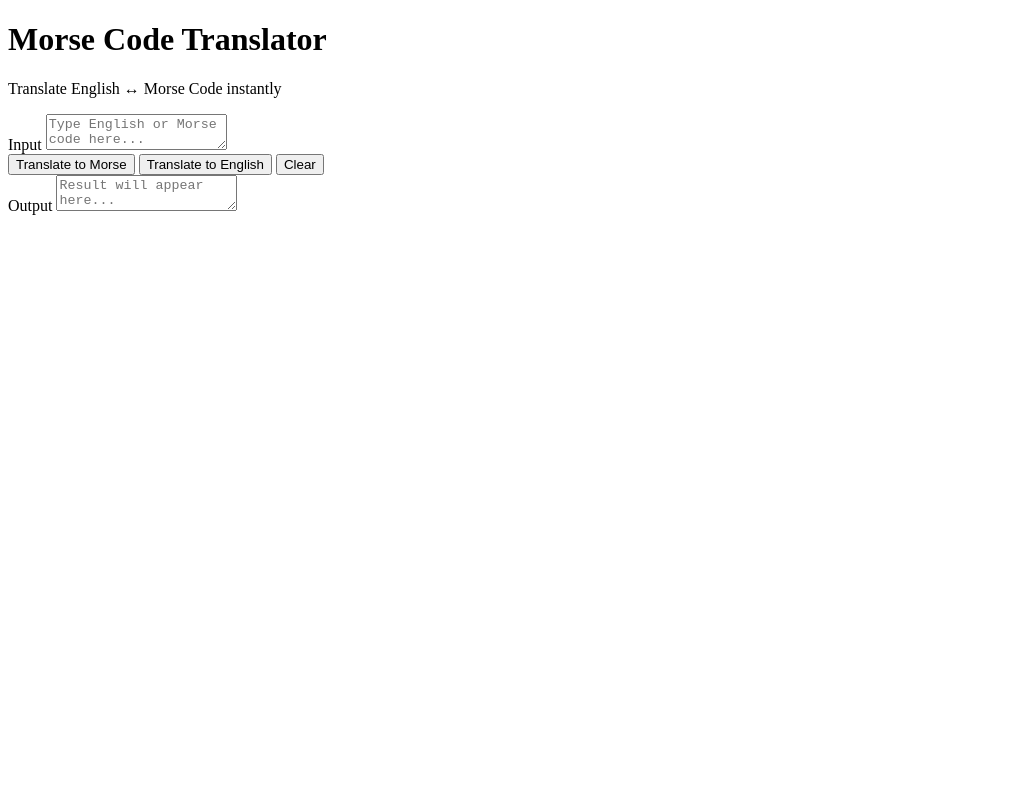
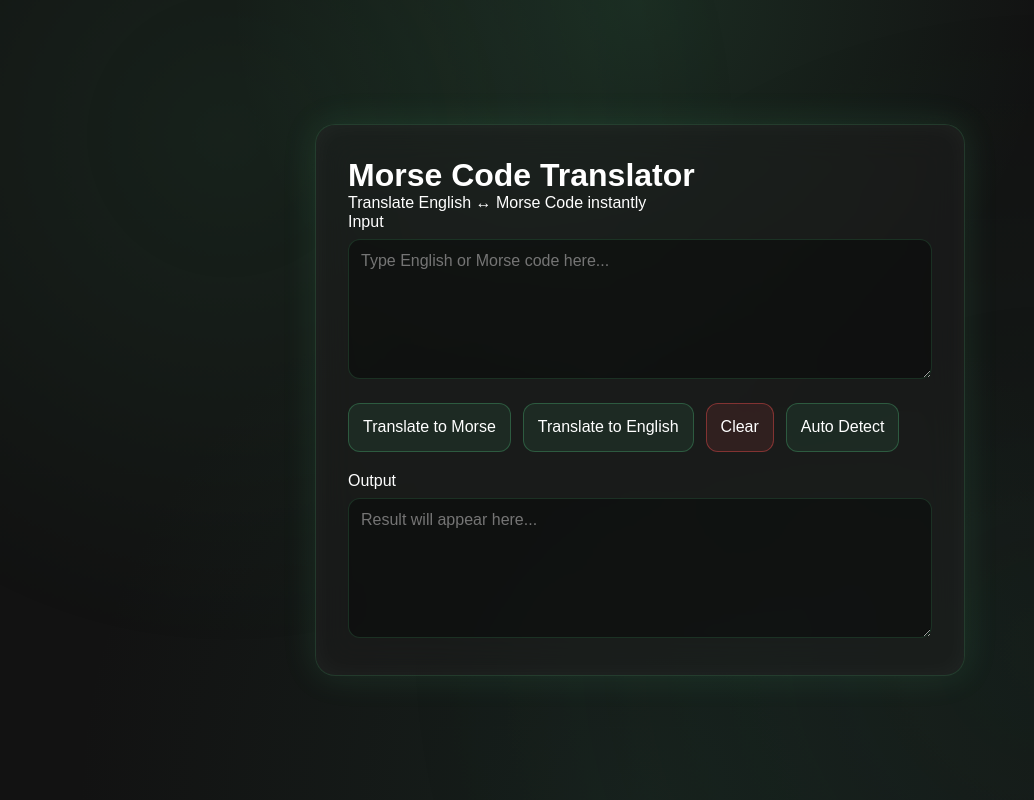
Before and after one commit to ShabihaS/morse-code-translator, a website with bundled scripts: page index.html in a window 1280 px wide. Shown: the whole page, without its empty margins (0-1034 px from the left). Built offline with nearby package versions, Linux system fonts and the light colour scheme.

Commit message:
Add neon styling for Morse translator UI

```diff
--- a/index.html
+++ b/index.html
@@ -5,26 +5,26 @@
   <meta name="viewport" content="width=device-width, initial-scale=1.0" />
   <title>Morse Code Translator</title>
 
-
   <link rel="stylesheet" href="./css/main.css" />
-
-
   <script type="module" src="./scripts/script.js" defer></script>
-
 </head>
 
 <body>
   <main class="translator">
 
 
+
     <header class="translator__header">
-      <h1>Morse Code Translator</h1>
-      <p>Translate English ↔ Morse Code instantly</p>
+      <h1 class="translator__title">Morse Code Translator</h1>
+      <p class="translator__subtitle">
+        Translate English ↔ Morse Code instantly
+      </p>
     </header>
 
 
     <section class="translator__input-section">
-      <label for="inputText">Input</label>
+      <label class="translator__label" for="inputText">Input</label>
+
       <textarea
         id="inputText"
         class="translator__input"
@@ -34,14 +34,28 @@
 
 
     <section class="translator__buttons">
-      <button id="toMorseBtn">Translate to Morse</button>
-      <button id="toEnglishBtn">Translate to English</button>
-      <button id="clearBtn">Clear</button>
+      <button class="translator__button" id="toMorseBtn">
+        Translate to Morse
+      </button>
+
+      <button class="translator__button" id="toEnglishBtn">
+        Translate to English
+      </button>
+
+      <button class="translator__button translator__button--danger" id="clearBtn">
+        Clear
+      </button>
+
+       <button class="translator__button" id="autoBtn">
+    Auto Detect
+  </button>
+
     </section>
 
 
     <section class="translator__output-section">
-      <label for="outputText">Output</label>
+      <label class="translator__label" for="outputText">Output</label>
+
       <textarea
         id="outputText"
         class="translator__output"
@@ -51,7 +65,5 @@
     </section>
 
   </main>
-
-
 </body>
 </html>
--- a/package.json
+++ b/package.json
@@ -4,7 +4,8 @@
   "description": "",
   "main": "index.js",
   "scripts": {
-    "test": "jest"
+    "test": "jest",
+    "sass": "sass --watch scss/main.scss css/main.css"
   },
   "keywords": [],
   "author": "",
@@ -14,6 +15,7 @@
     "@babel/core": "^8.0.1",
     "@babel/preset-env": "^8.0.2",
     "babel-jest": "^30.4.1",
-    "jest": "^30.4.2"
+    "jest": "^30.4.2",
+    "sass": "^1.101.0"
   }
 }
--- a/scripts/script.js
+++ b/scripts/script.js
@@ -1,6 +1,6 @@
 import {
   translateToMorse,
-  translateToEnglish
+  translateToEnglish,translateAuto
 } from "./translator.js";
 
 // Elements
@@ -10,14 +10,15 @@ const outputText = document.getElementById("outputText");
 const toMorseBtn = document.getElementById("toMorseBtn");
 const toEnglishBtn = document.getElementById("toEnglishBtn");
 const clearBtn = document.getElementById("clearBtn");
+const autoBtn = document.getElementById("autoBtn");
 
-// English → Morse
+// English to Morse
 toMorseBtn.addEventListener("click", () => {
   const input = inputText.value;
   outputText.value = translateToMorse(input);
 });
 
-// Morse → English
+// Morse to English
 toEnglishBtn.addEventListener("click", () => {
   const input = inputText.value;
   outputText.value = translateToEnglish(input);
@@ -28,3 +29,9 @@ clearBtn.addEventListener("click", () => {
   inputText.value = "";
   outputText.value = "";
 });
+
+// Auto Detect
+autoBtn.addEventListener("click", () => {
+  const input = inputText.value;
+  outputText.value = translateAuto(input);
+});
--- a/scripts/translator.js
+++ b/scripts/translator.js
@@ -1,15 +1,20 @@
 import { morseDictionary } from "./dictionary.js";
 
-//English to Morse
-
+// English to Morse
 export function translateToMorse(text) {
   return text
     .toLowerCase()
-    .split("")
-    .map((char) => morseDictionary[char] ?? "")
-    .join(" ")
-    .replace(/\s+/g, " ")
-    .trim();
+    .trim()
+    .split(" ")
+    .filter(word => word.length > 0)
+    .map(word =>
+      word
+        .split("")
+        .map(char => morseDictionary[char] ?? "")
+        .join(" ")
+        .trim()
+    )
+    .join(" / ");
 }
 
 /* Morse to English
@@ -25,11 +30,28 @@ export function translateToEnglish(morse) {
   return morse
     .trim()
     .split(" / ")
+    .filter(word => word.length > 0)
     .map((word) =>
       word
         .split(" ")
+        .filter(code => code.length > 0)
         .map((code) => reverseDictionary[code] ?? "")
         .join("")
     )
     .join(" ");
 }
+
+//Auto Translator
+export function translateAuto(text) {
+  const cleaned = text.trim();
+
+  if (isMorse(cleaned)) {
+    return translateToEnglish(cleaned);
+  } else {
+    return translateToMorse(cleaned);
+  }
+}
+
+function isMorse(text) {
+  return /^[.\-\s/]+$/.test(text);
+}
--- a/scripts/translator.test.js
+++ b/scripts/translator.test.js
@@ -1,3 +1,11 @@
-test("placeholder", () => {
-  expect(true).toBe(true);
+import { translateToMorse, translateToEnglish } from "./translator.js";
+
+test("English to Morse conversion", () => {
+  expect(translateToMorse("hi there"))
+    .toBe(".... .. / - .... . .-. .");
 });
+
+test("Morse to English conversion", () => {
+  expect(translateToEnglish(".... .. / - .... . .-. ."))
+    .toBe("hi there");
+});
--- a/scss/_media.scss
+++ b/scss/_media.scss
@@ -0,0 +1,35 @@
+@media screen and (min-width: 768px) {
+  .translator {
+    width: 80%;
+    padding: 28px;
+
+    &__buttons {
+      flex-direction: row;
+    }
+
+    &__input,
+    &__output {
+      min-height: 140px;
+    }
+
+    gap: 15px;
+  }
+}
+
+//Desktop
+@media screen and (min-width: 1024px) {
+  .translator {
+    max-width: 650px;
+    padding: 32px;
+
+
+    box-shadow:
+      0 0 35px rgba(92, 230, 148, 0.12),
+      inset 0 0 25px rgba(255, 255, 255, 0.04);
+  }
+
+
+  .translator__button {
+    padding: 14px;
+  }
+}
--- a/scss/_normalize.scss
+++ b/scss/_normalize.scss
@@ -0,0 +1,14 @@
+html {
+  line-height: 1.15;
+  -webkit-text-size-adjust: 100%;
+}
+
+body {
+  margin: 0;
+}
+
+button,
+input,
+textarea {
+  font: inherit;
+}
--- a/scss/_reset.scss
+++ b/scss/_reset.scss
@@ -0,0 +1,5 @@
+*{
+    margin: 0;
+    padding: 0;
+    box-sizing: border-box;
+}
--- a/scss/_translator.scss
+++ b/scss/_translator.scss
@@ -0,0 +1,94 @@
+.translator {
+  width: 95%;
+  max-width: 700px;
+  padding: 25px;
+
+  // glass container
+  background: rgba(30, 30, 30, 0.55);
+  backdrop-filter: blur(18px);
+  -webkit-backdrop-filter: blur(18px);
+
+  border-radius: 20px;
+  border: 1px solid rgba(92, 230, 148, 0.15);
+
+  box-shadow:
+    0 0 25px rgba(92, 230, 148, 0.08),
+    inset 0 0 20px rgba(255, 255, 255, 0.03);
+
+  transition: 0.3s ease;
+
+
+  &:hover {
+    box-shadow:
+      0 0 35px rgba(92, 230, 148, 0.15),
+      inset 0 0 25px rgba(255, 255, 255, 0.04);
+  }
+
+
+  &__buttons {
+    display: flex;
+    flex-direction: column;
+    gap: 12px;
+    margin: 20px 0;
+  }
+
+
+  &__button {
+    padding: 12px;
+    border-radius: 12px;
+
+    border: 1px solid rgba(92, 230, 148, 0.25);
+    background: rgba(92, 230, 148, 0.08);
+
+    color: #fff;
+    cursor: pointer;
+
+    transition: all 0.25s ease;
+
+    &:hover {
+      background: rgba(92, 230, 148, 0.18);
+      box-shadow: 0 0 15px #5CE694;
+      transform: translateY(-2px);
+    }
+
+
+    &:active {
+      transform: scale(0.97);
+    }
+
+
+    &--danger {
+      border-color: rgba(255, 80, 80, 0.4);
+      background: rgba(255, 80, 80, 0.1);
+
+      &:hover {
+        box-shadow: 0 0 15px rgba(255, 80, 80, 0.6);
+      }
+    }
+  }
+
+
+  &__input,
+  &__output {
+    width: 100%;
+    min-height: 120px;
+
+    padding: 12px;
+    margin-top: 8px;
+
+    border-radius: 12px;
+
+    background: rgba(0, 0, 0, 0.35);
+    border: 1px solid rgba(92, 230, 148, 0.15);
+
+    color: #fff;
+    outline: none;
+
+    transition: 0.3s ease;
+
+    &:focus {
+      border-color: #5CE694;
+      box-shadow: 0 0 12px rgba(92, 230, 148, 0.3);
+    }
+  }
+}
--- a/scss/_variables.scss
+++ b/scss/_variables.scss
@@ -0,0 +1,8 @@
+
+$bg: #121212;
+$card: rgba(30, 30, 30, 0.55);
+$text: #FFFFFF;
+$text-muted: #A0A0A0;
+$accent: #5CE694;
+$glow: #2B604A;
+$deep: #0A0F0D;
--- a/scss/main.scss
+++ b/scss/main.scss
@@ -0,0 +1,44 @@
+@use "normalize";
+@use "reset";
+@use "variables" as v;
+@use "translator";
+@use "media";
+
+body {
+  font-family: Arial, Helvetica, sans-serif;
+
+  min-height: 100vh;
+  display: flex;
+  justify-content: center;
+  align-items: center;
+
+  color: v.$text;
+
+
+  background:
+    radial-gradient(circle at top, rgba(92, 230, 148, 0.12), transparent 40%),
+    radial-gradient(circle at bottom, rgba(43, 96, 74, 0.18), transparent 55%),
+    v.$bg;
+
+  overflow: hidden;
+}
+body::before {
+  content: "";
+  position: fixed;
+  inset: 0;
+  background:
+    radial-gradient(circle at 20% 20%, rgba(92, 230, 148, 0.08), transparent 40%),
+    radial-gradient(circle at 80% 80%, rgba(43, 96, 74, 0.12), transparent 50%);
+
+  animation: floatGlow 8s ease-in-out infinite alternate;
+  pointer-events: none;
+}
+
+@keyframes floatGlow {
+  0% {
+    transform: scale(1) translateY(0px);
+  }
+  100% {
+    transform: scale(1.1) translateY(-10px);
+  }
+}
```
Also changed, not shown: css/main.css, 2 other files.
